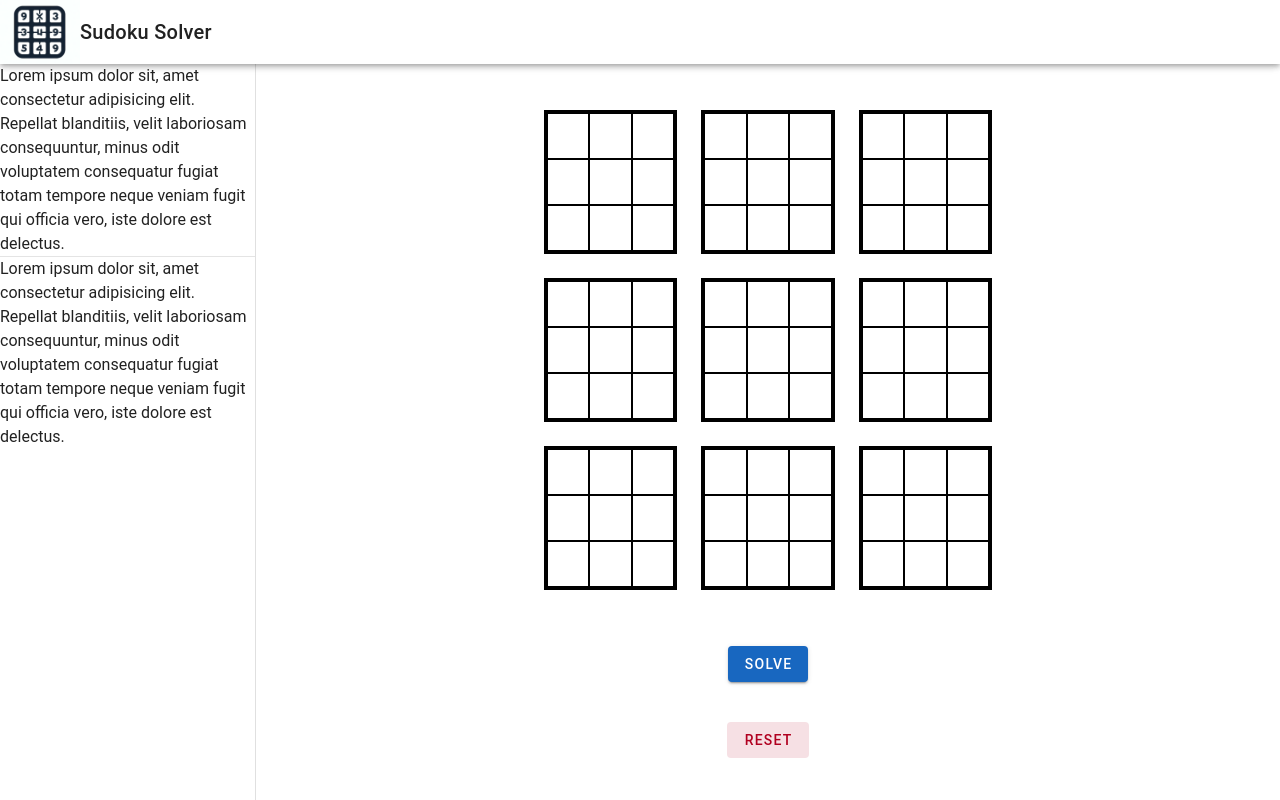
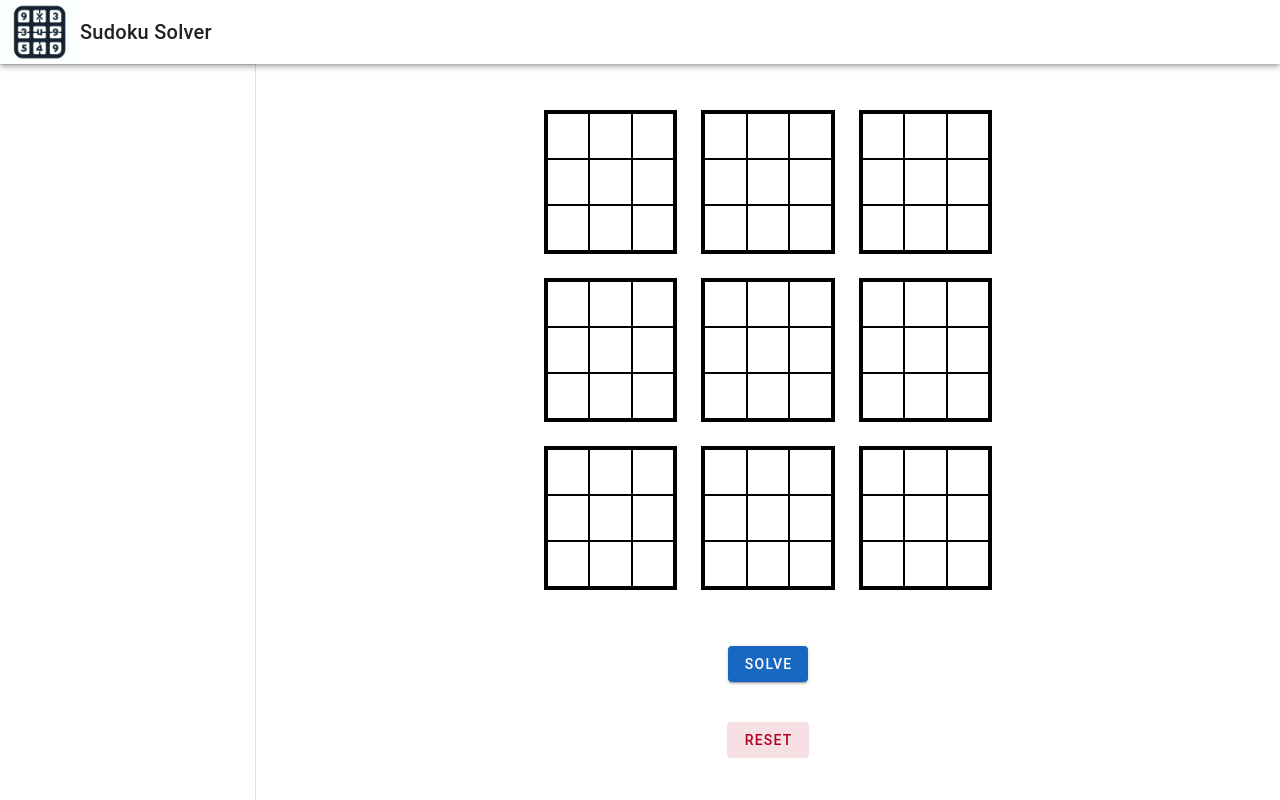
Before and after one commit to kobiliusz/sudoku_solver_frontend, a Vue app: page / in a window 1280 px wide. Built offline with nearby package versions, Linux system fonts and the light colour scheme.

Commit message:
removed ad placeholders

```diff
--- a/src/App.vue
+++ b/src/App.vue
@@ -9,15 +9,11 @@
       </v-app-bar>
       <v-navigation-drawer>
         <span>
-          Lorem ipsum dolor sit, amet consectetur adipisicing elit. Repellat blanditiis, velit laboriosam consequuntur,
-          minus odit voluptatem consequatur fugiat totam tempore neque veniam fugit qui officia vero, iste dolore est
-          delectus.
+
         </span>
         <v-divider/>
         <span>
-          Lorem ipsum dolor sit, amet consectetur adipisicing elit. Repellat blanditiis, velit laboriosam consequuntur,
-          minus odit voluptatem consequatur fugiat totam tempore neque veniam fugit qui officia vero, iste dolore est
-          delectus.
+
         </span>
       </v-navigation-drawer>
       <UnsolvableDialog ref="unsDialog" />
```
